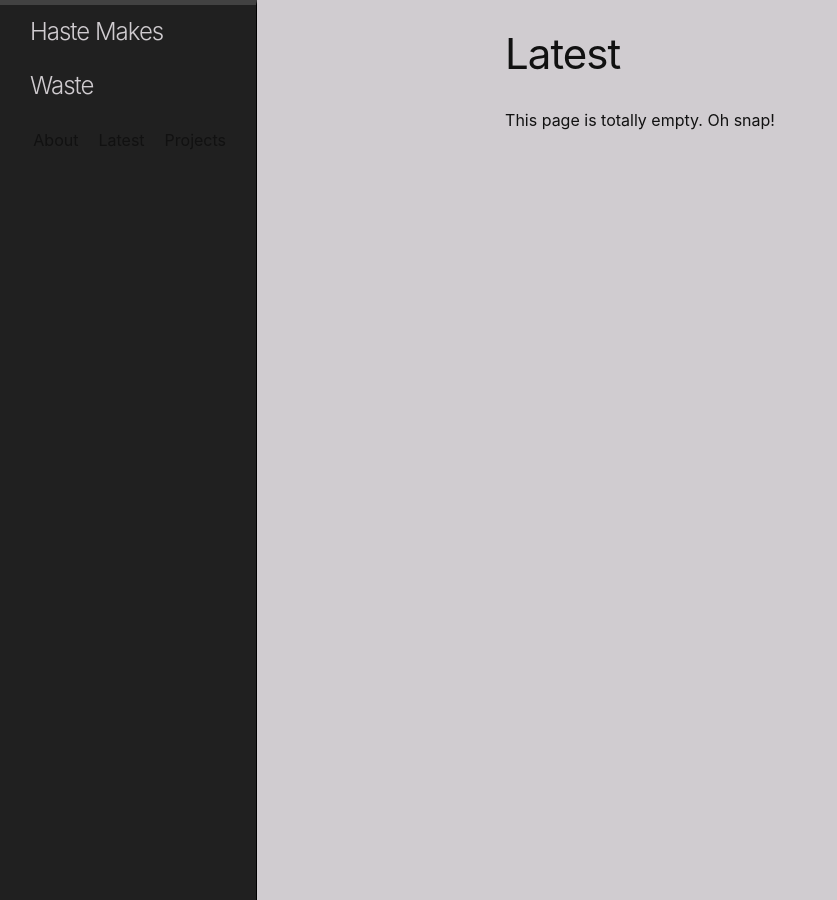
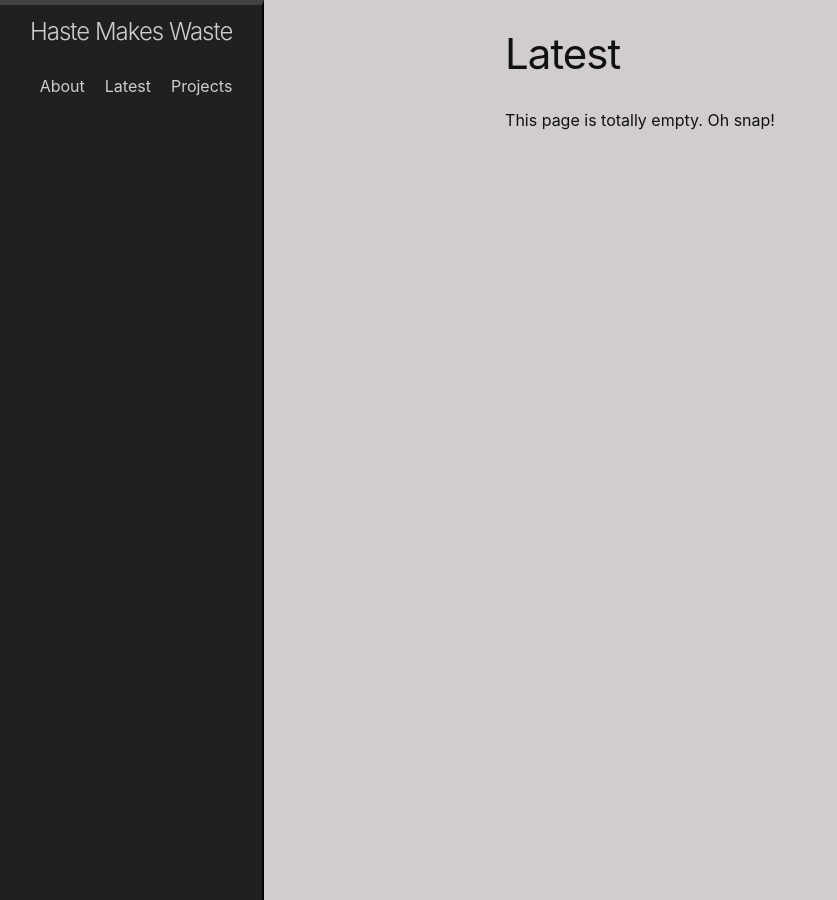
Before and after one commit to EVHaste/haste-makes-waste, a Jekyll site: the page built from latest.markdown, in a window 1280 px wide. Shown: the whole page, without its empty margins (0-837 px from the left). Built offline with Jekyll 4.4.1, drawn with Linux system fonts in a browser that asks for light colours.

Commit message:
Fixed nav links

```diff
--- a/_sass/minima/_base.scss
+++ b/_sass/minima/_base.scss
@@ -204,6 +204,8 @@
   padding-right: $spacing-unit / 2;
   padding-left: $spacing-unit / 2;
   @extend %clearfix;
+  display: flex;
+  flex-direction: column;
 
   @media screen and (min-width: $on-large) {
     max-width: calc(#{$content-width} - (#{$spacing-unit} * 2));
--- a/_sass/minima/_layout.scss
+++ b/_sass/minima/_layout.scss
@@ -74,7 +74,7 @@
   }
 
   .page-link {
-    color: $text-color;
+    color: #D0CCD0;
     line-height: $base-line-height;
     display: block;
     padding: 5px 10px;
--- a/_sass/minima/custom-styles.scss
+++ b/_sass/minima/custom-styles.scss
@@ -7,15 +7,17 @@
 
 background-color: #202020;
 display: flex;
-width: 20%;
+max-width: 480px;
 height: 100%;
 position: fixed;
-border-right: 1px solid black;
+border-right: 2px solid black;
+flex-direction: column;
 
 }
 
 .site-nav {
   display: flex;
+  flex-direction: column;
   top: 9px;
 }
 
@@ -32,6 +34,8 @@
 }
 
 
+
+
 // Content styling
 //
 .page-content {
```
Also changed, not shown: _posts/2020-07-09-another-test-post.markdown (added, +9 -0 lines).
